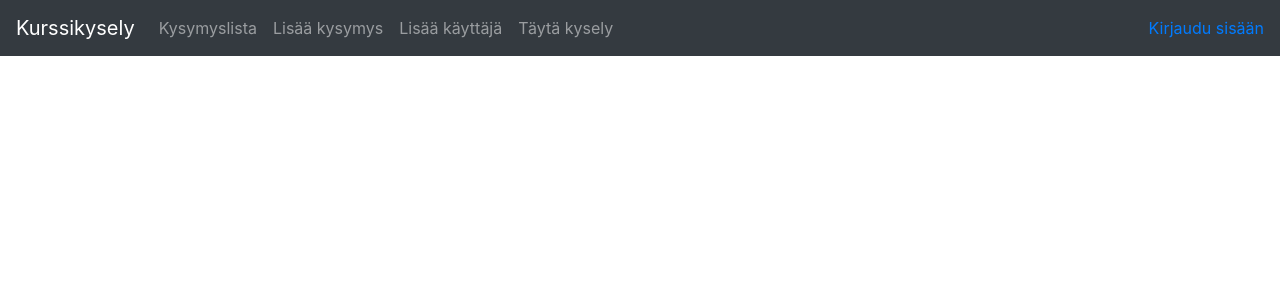
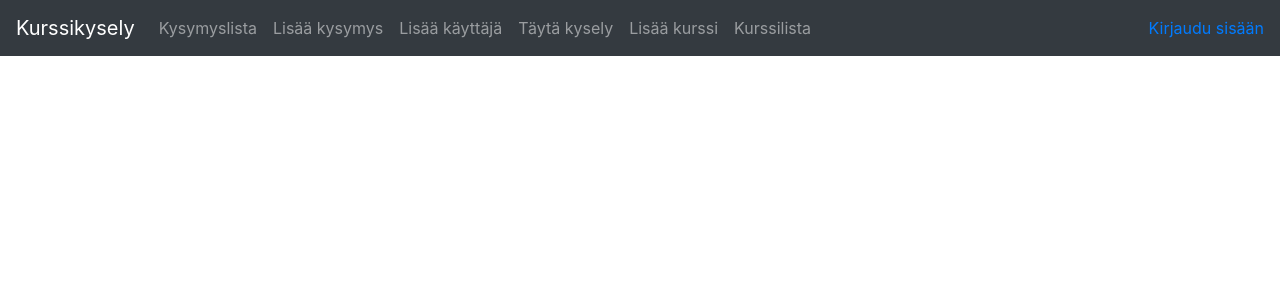
Before and after one commit to idaliisa/kurssikysely, a Flask app: page /answers/ in a window 1280 px wide. Shown: the top 300 px of the page. Run offline with Flask 2, Linux system fonts and the light colour scheme; data that the repository does not hold is empty; some libraries are stand-ins or nearby versions.

Commit message:
lisätty näkymään linkkejä

```diff
--- a/application/templates/layout.html
+++ b/application/templates/layout.html
@@ -27,6 +27,12 @@
             <li class="nav-item">
               <a class="nav-link" href="{{ url_for('questionnaire_form') }} ">Täytä kysely</a>
             </li>
+            <li class="nav-item">
+              <a class="nav-link" href="{{ url_for('courses_form') }} ">Lisää kurssi</a>
+            </li>
+            <li class="nav-item">
+              <a class="nav-link" href="{{ url_for('courses_index') }} ">Kurssilista</a>
+            </li>
 
           </ul>
           <div class="form-inline mt-2 mt-md-0">
```
